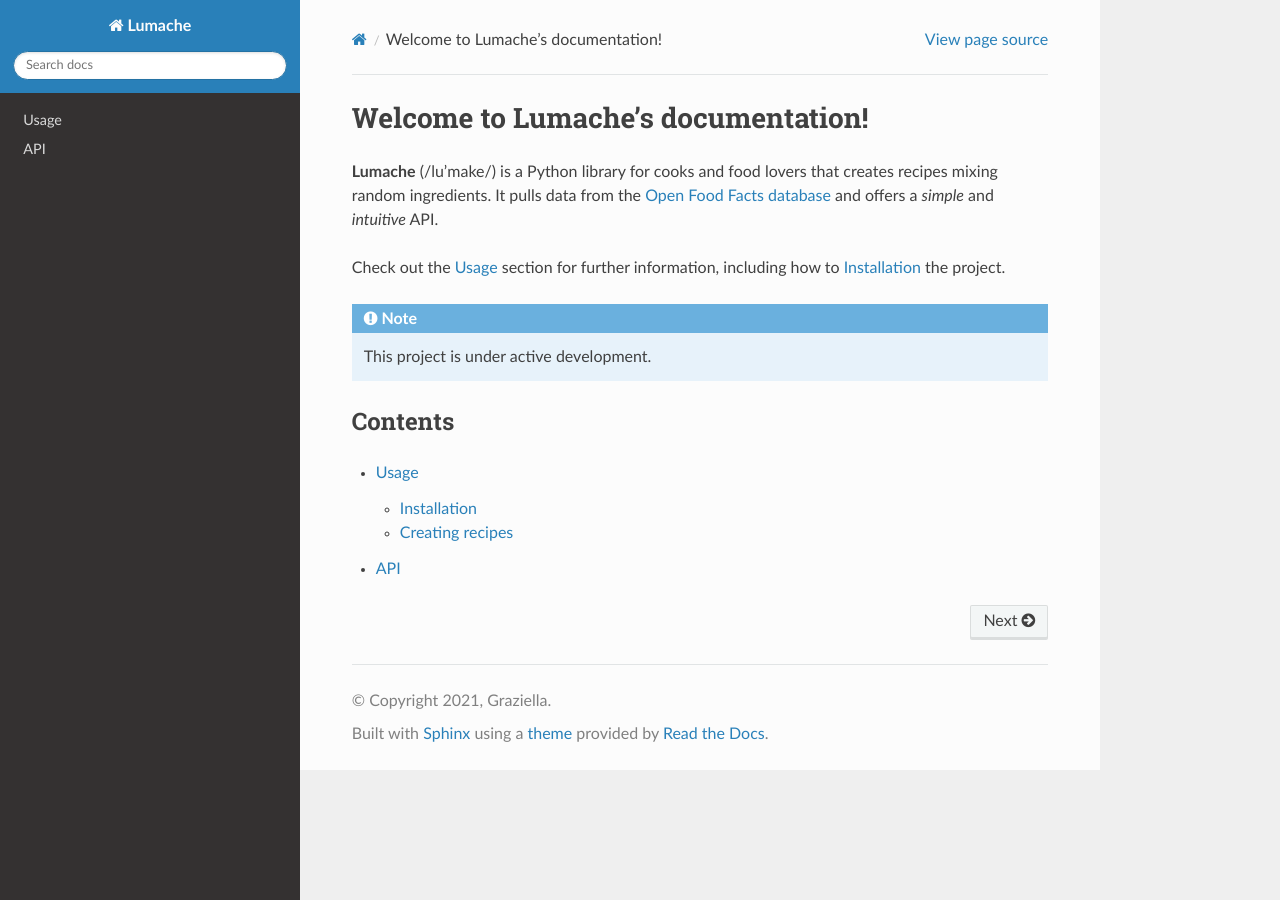
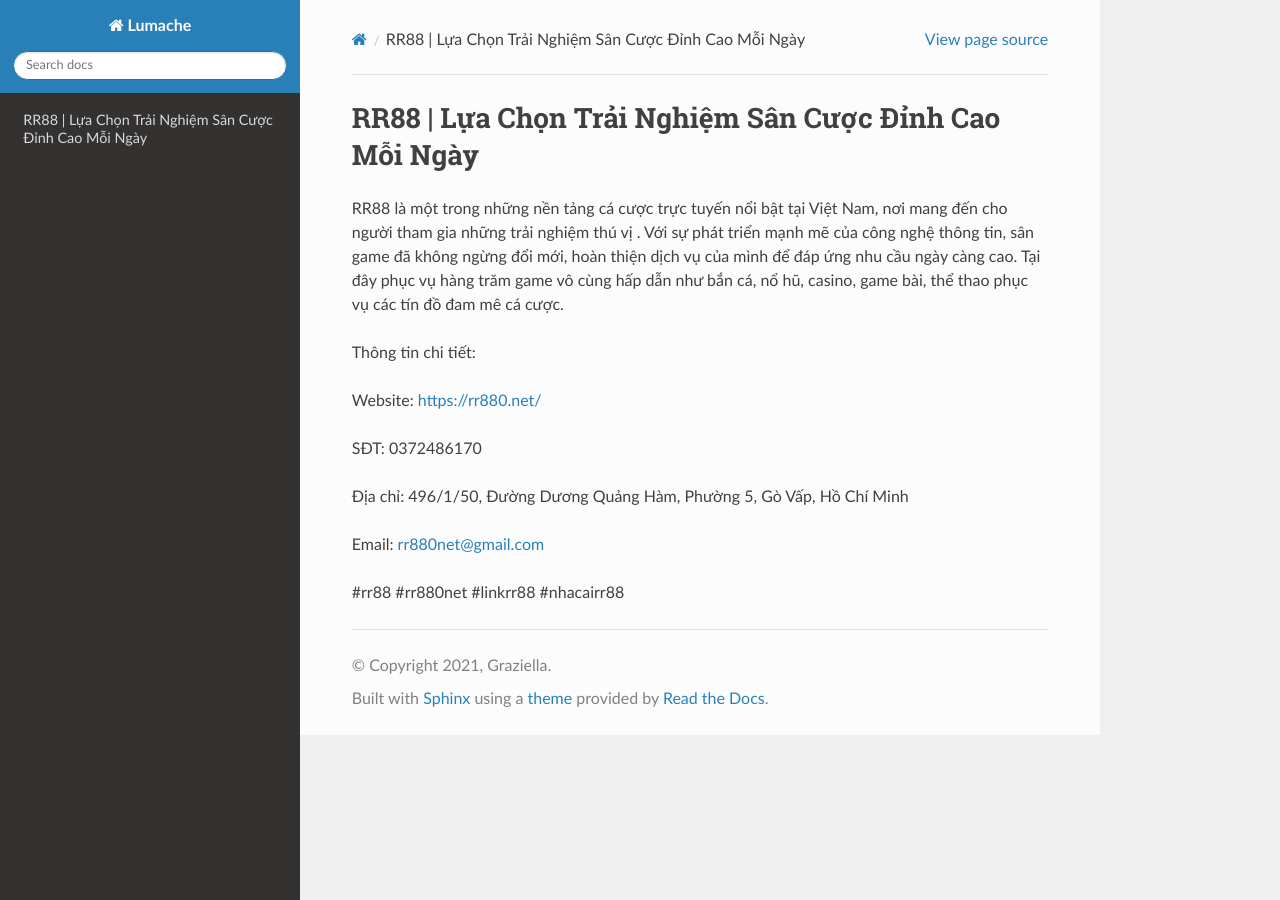
Before and after one commit to raaginigandhi216/rr880net, a Sphinx documentation site: the page built from docs/source/index.rst, in a window 1280 px wide. Built offline with Sphinx 7.4.7 and the Read the Docs theme 3.1.0, drawn with Linux system fonts in a browser that asks for light colours.

Commit message:
Update index.rst

```diff
--- a/docs/source/index.rst
+++ b/docs/source/index.rst
@@ -1,22 +1,16 @@
-Welcome to Lumache's documentation!
+RR88 | Lựa Chọn Trải Nghiệm Sân Cược Đỉnh Cao Mỗi Ngày
 ===================================
 
-**Lumache** (/lu'make/) is a Python library for cooks and food lovers
-that creates recipes mixing random ingredients.
-It pulls data from the `Open Food Facts database <https://world.openfoodfacts.org/>`_
-and offers a *simple* and *intuitive* API.
+RR88 là một trong những nền tảng cá cược trực tuyến nổi bật tại Việt Nam, nơi mang đến cho người tham gia những trải nghiệm thú vị . Với sự phát triển mạnh mẽ của công nghệ thông tin, sân game đã không ngừng đổi mới, hoàn thiện dịch vụ của mình để đáp ứng nhu cầu ngày càng cao. Tại đây phục vụ hàng trăm game vô cùng hấp dẫn như bắn cá, nổ hũ, casino, game bài, thể thao phục vụ các tín đồ đam mê cá cược.
 
-Check out the :doc:`usage` section for further information, including
-how to :ref:`installation` the project.
+Thông tin chi tiết:
 
-.. note::
+Website: https://rr880.net/
 
-   This project is under active development.
+SĐT: 0372486170
 
-Contents
---------
+Địa chỉ: 496/1/50, Đường Dương Quảng Hàm, Phường 5, Gò Vấp, Hồ Chí Minh
 
-.. toctree::
+Email: rr880net@gmail.com
 
-   usage
-   api
+#rr88 #rr880net #linkrr88 #nhacairr88
```
